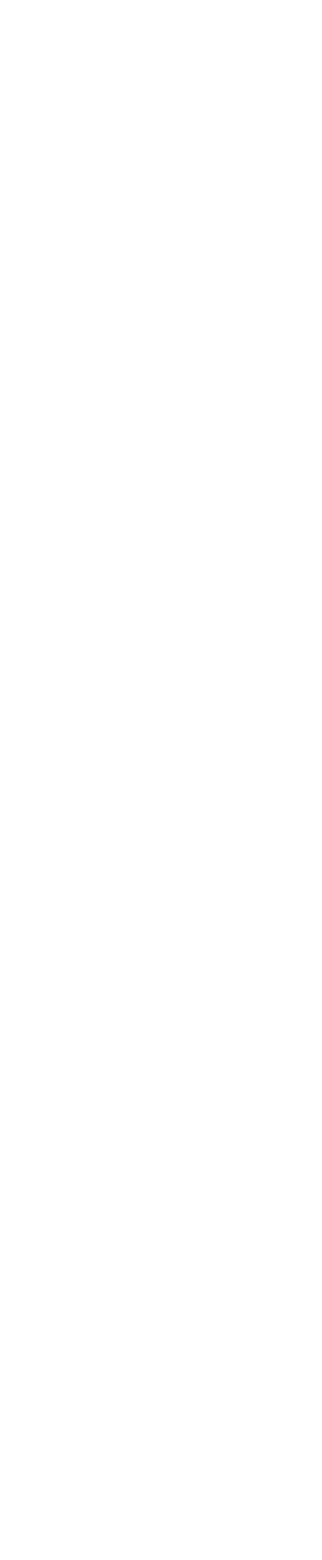
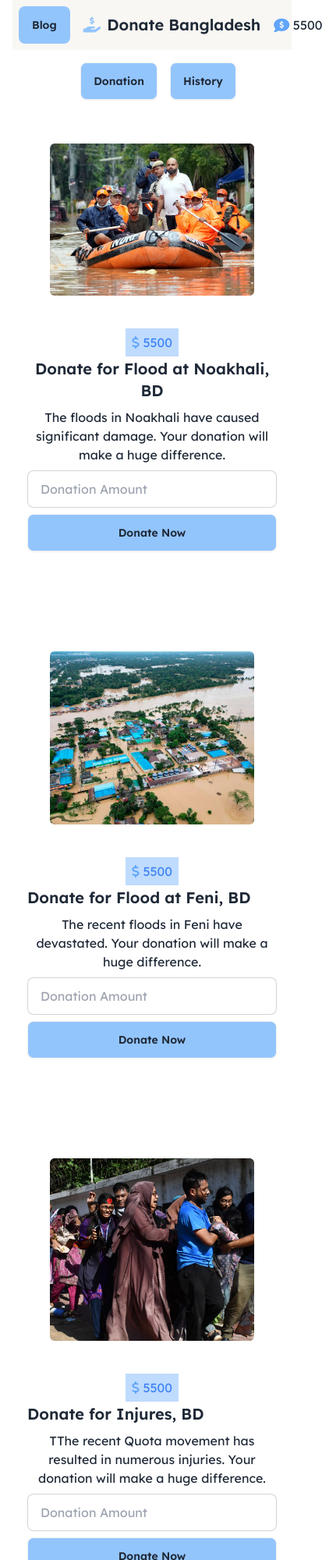
Before and after one commit to yousrahanif/Assignment5-WebDev, a plain HTML site: page index.html in a window 390 px wide. Shown: the top 2000 px of the page at 78% size, 413 px wide, since content can reach past the window. Before the commit the page ends 844 px from the top, so only its background shows below. Drawn offline with nearby package versions, Linux system fonts and the light colour scheme.

Commit message:
new update

```diff
--- a/index.html
+++ b/index.html
@@ -5,10 +5,122 @@
     <meta name="viewport" content="width=device-width, initial-scale=1.0">
     <title>Assignment 5 By Yousra Hanif</title>
     <script src="https://cdn.tailwindcss.com"></script>
-    <script src="https://cdn.tailwindcss.com"></script>
+    <link href="https://cdn.jsdelivr.net/npm/daisyui@4.12.10/dist/full.min.css" rel="stylesheet" type="text/css" />
+
+    <link rel="preconnect" href="https://fonts.googleapis.com">
+<link rel="preconnect" href="https://fonts.gstatic.com" crossorigin>
+<link href="https://fonts.googleapis.com/css2?family=Lexend:wght@100..900&display=swap" rel="stylesheet">
+<script src="https://kit.fontawesome.com/f14fb4f652.js" crossorigin="anonymous"></script>
+<script>
+    tailwind.config = {
+      theme: {
+        extend: {
+          colors: {
+            clifford: '#da373d',
+          },
+          fontFamily:{
+        'lexend':['Lexend', 'sans-serif']
+      }
+        }
+      }
+    }
+  </script>
 
 </head>
-<body>
+<body class="font-lexend min-h-screen px-4 w-full">
+    <div class="navbar bg-[#F9F7F3] w-full sticky top-0 z-50">
+        <div class="navbar-start">
+            <div class="dropdown">
+                <button class="btn btn-ghost bg-blue-300">Blog</button>
+            </div>
+        </div>
+        <div class="navbar-center">
+          <a class="btn btn-ghost text-xl flex items-center space-x-2 ">
+            <i class="fa-solid fa-hand-holding-dollar text-blue-300"></i>Donate Bangladesh</a>
+        </div>
+        <div class="navbar-end flex items-center space-x-4 mr-">
+
+            <div class="indicator flex items-center">
+
+             <h2 > <i class="fa-solid fa-comment-dollar fa-lg text-blue-400 "></i> 5500</h2>
+
+
+
+            </div>
+
+        </div>
+      </div>
+      <section class="flex justify-center mt-4 ">
+        <button class="btn bg-blue-300 mx-4">Donation</button>
+        <button class="btn bg-blue-300">History</button>
+
+
+
+      </section>
+      <section class="p-10">
+        <div class="flex flex-col md:flex-row justify-center items-center ">
+          <div class="mx-2 mt-4">
+            <img src="assets/noakhali.png" alt="">
+
+          </div>
+          <div class="card bg-base-100 w-96 mt-4 md:mt-0 md:ml-4 ">
+
+            <div class="card-body text-center">
+                <p class="text-blue-500"><span class="bg-blue-200 p-2"><i class="fa-solid fa-dollar-sign text-blue-400 "></i> 5500</span></p>
+              <h2 class="card-title">Donate for Flood at Noakhali, BD</h2>
+              <p>The floods in Noakhali have caused significant damage. Your donation will make a huge difference. </p>
+              <input type="text" placeholder="Donation Amount" class="input input-bordered w-full max-w-xs" />
+              <div class="card-actions justify-center">
+                <button class="btn bg-blue-300 w-full ">Donate Now</button>
+              </div>
+            </div>
+          </div>
+        </div>
+
+      </section>
+
+      <section class="p-10">
+        <div class="flex flex-col md:flex-row justify-center items-center ">
+          <div class="mx-2 mt-4">
+            <img src="assets/feni.png" alt="">
+
+          </div>
+          <div class="card bg-base-100 w-96 mt-4 md:mt-0 md:ml-4 ">
+
+            <div class="card-body text-center">
+                <p class="text-blue-500"><span class="bg-blue-200 p-2"><i class="fa-solid fa-dollar-sign text-blue-400 "></i> 5500</span></p>
+              <h2 class="card-title">Donate for Flood at Feni, BD</h2>
+              <p>The recent floods in Feni have devastated. Your donation will make a huge difference. </p>
+              <input type="text" placeholder="Donation Amount" class="input input-bordered w-full max-w-xs" />
+              <div class="card-actions justify-center">
+                <button class="btn bg-blue-300 w-full ">Donate Now</button>
+              </div>
+            </div>
+          </div>
+        </div>
+
+      </section>
+      <section class="p-10">
+        <div class="flex flex-col md:flex-row justify-center items-center ">
+          <div class="mx-2 mt-4">
+            <img src="assets/quota-protest.png" alt="">
+
+          </div>
+          <div class="card bg-base-100 w-96 mt-4 md:mt-0 md:ml-4 ">
+
+            <div class="card-body text-center">
+                <p class="text-blue-500"><span class="bg-blue-200 p-2"><i class="fa-solid fa-dollar-sign text-blue-400 "></i> 5500</span></p>
+              <h2 class="card-title">Donate for Injures, BD</h2>
+              <p>TThe recent Quota movement has resulted in numerous injuries. Your donation will make a huge difference. </p>
+              <input type="text" placeholder="Donation Amount" class="input input-bordered w-full max-w-xs" />
+              <div class="card-actions justify-center">
+                <button class="btn bg-blue-300 w-full ">Donate Now</button>
+              </div>
+            </div>
+          </div>
+        </div>
+
+      </section>
 
 </body>
 </html>
```
